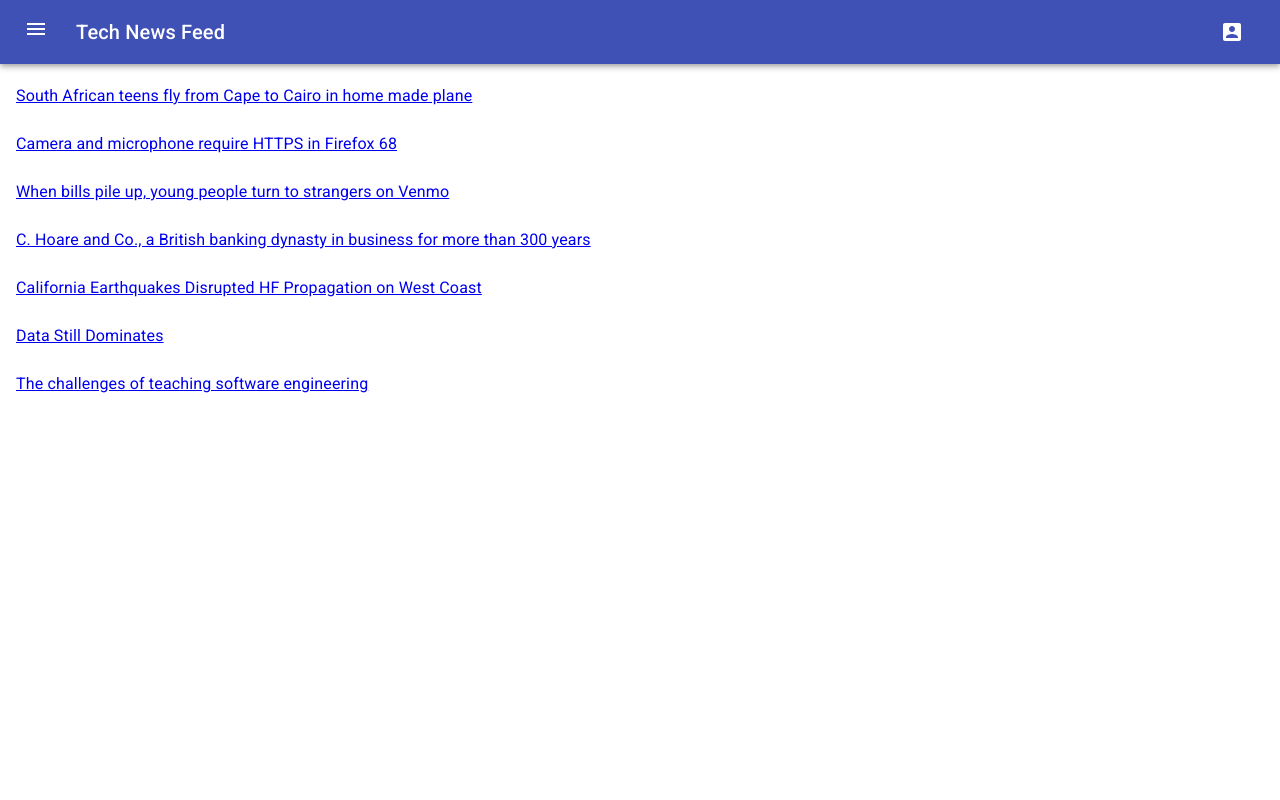
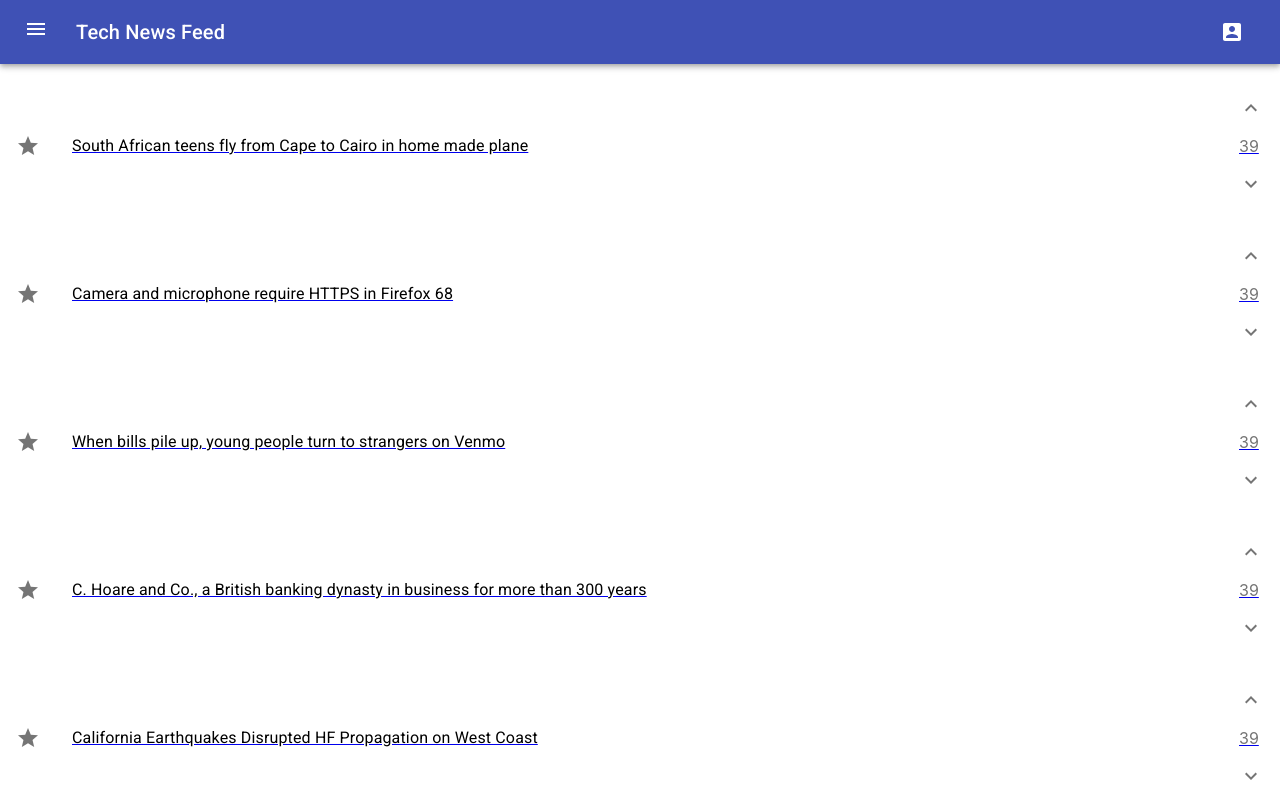
Before and after one commit to matthewbcool/tech-news-feed, a React (Create React App) app: page / in a window 1280 px wide. Shown: the top 800 px of the page. Built offline with nearby package versions, Linux system fonts and the light colour scheme.

Commit message:
add effect hook to check location pathname and hide main list. add styles and votebox component

```diff
--- a/src/App.js
+++ b/src/App.js
@@ -1,4 +1,4 @@
-import React, { useState } from 'react'
+import React, { useState, useEffect } from 'react'
 import './App.css'
 import Header from './components/Header'
 import ArticlePanel from './components/ArticlePanel'
@@ -8,7 +8,7 @@ import Article from './components/Article'
 import Slide from '@material-ui/core/Slide'
 import { Router, Link } from '@reach/router'
 
-function App() {
+function App(props) {
   const dummyArticleTitles = [
     'South African teens fly from Cape to Cairo in home made plane',
     'Camera and microphone require HTTPS in Firefox 68',
@@ -152,6 +152,14 @@ It’s only supposed to be a taster but I have to trade off introducing everythi
   const [readArticles, setToRead] = useState([])
   const [isArticleDisplay, setArticleDisplay] = useState(false)
 
+  useEffect(() => {
+    if (props.location.pathname !== '/') {
+      setArticleDisplay(true)
+    } else {
+      setArticleDisplay(false)
+    }
+  })
+
   const parseStringToPath = string => {
     return string
       .toLowerCase()
@@ -163,12 +171,7 @@ It’s only supposed to be a taster but I have to trade off introducing everythi
     dummyArticleTitles.map((articleTitle, index) => {
       return (
         <Link key={`nav${index}`} to={parseStringToPath(articleTitle)}>
-          <ListItem key={index} button>
-            <ArticlePanel
-              articleTitle={articleTitle}
-              articleData={articles[index]}
-            />
-          </ListItem>
+          <ArticlePanel articleTitle={articleTitle} />
         </Link>
       )
     })
@@ -178,7 +181,7 @@ It’s only supposed to be a taster but I have to trade off introducing everythi
       let pathString = parseStringToPath(dummyArticleTitles[index])
       return (
         <Article
-          key={`00${index}`}
+          key={`${index}view`}
           path={pathString}
           articleTitle={dummyArticleTitles[index]}
           articleText={article}
--- a/src/components/ArticlePanel.js
+++ b/src/components/ArticlePanel.js
@@ -1,6 +1,8 @@
 import React from 'react'
 import { makeStyles } from '@material-ui/core/styles'
-import ListItemText from '@material-ui/core/ListItemText'
+import { List, ListItem, ListItemIcon, ListItemText } from '@material-ui/core/'
+import VoteBox from './VoteBox'
+import StarIcon from '@material-ui/icons/Star'
 
 const useStyles = makeStyles(theme => ({
   root: {
@@ -12,16 +14,23 @@ const useStyles = makeStyles(theme => ({
     textAlign: 'left'
   },
   linkText: {
-    color: 'blue',
-    textDecoration: 'underline',
-    marginBottom: '0.5em'
+    color: 'black'
   },
   starIcon: {
-    color: 'darkorange'
+    color: 'grey',
+    alignItems: 'center'
   }
 }))
 
 export default function ArticlePanel(props) {
   const classes = useStyles()
-  return <ListItemText primary={props.articleTitle} />
+  return (
+    <ListItem button>
+      <ListItemIcon>
+        <StarIcon />
+      </ListItemIcon>
+      <ListItemText className={classes.linkText} primary={props.articleTitle} />
+      <VoteBox />
+    </ListItem>
+  )
 }
--- /dev/null
+++ b/src/components/VoteBox.js
@@ -0,0 +1,39 @@
+import React from 'react'
+import { makeStyles } from '@material-ui/core/styles'
+import { List, ListItem, ListItemIcon, ListItemText } from '@material-ui/core/'
+import UpArrow from '@material-ui/icons/KeyboardArrowUpOutlined'
+import DownArrow from '@material-ui/icons/KeyboardArrowDownOutlined'
+import AllOut from '@material-ui/icons/AllOut'
+
+const useStyles = makeStyles(theme => ({
+  voteBox: {
+    display: 'flex',
+    flexDirection: 'column',
+    alignItems: 'center',
+    color: 'black',
+    width: '50px'
+  }
+}))
+
+export default function VoteBox(props) {
+  const classes = useStyles()
+  return (
+    <ListItem className={classes.voteBox}>
+      <ListItem button>
+        <ListItemIcon>
+          <UpArrow />
+        </ListItemIcon>
+      </ListItem>
+      <ListItem>
+        <ListItemIcon>
+          <div>39</div>
+        </ListItemIcon>
+      </ListItem>
+      <ListItem button>
+        <ListItemIcon>
+          <DownArrow />
+        </ListItemIcon>
+      </ListItem>
+    </ListItem>
+  )
+}
--- a/src/index.js
+++ b/src/index.js
@@ -15,4 +15,4 @@ ReactDOM.render(
 // If you want your app to work offline and load faster, you can change
 // unregister() to register() below. Note this comes with some pitfalls.
 // Learn more about service workers: https://bit.ly/CRA-PWA
-serviceWorker.unregister()
+serviceWorker.register()
```
